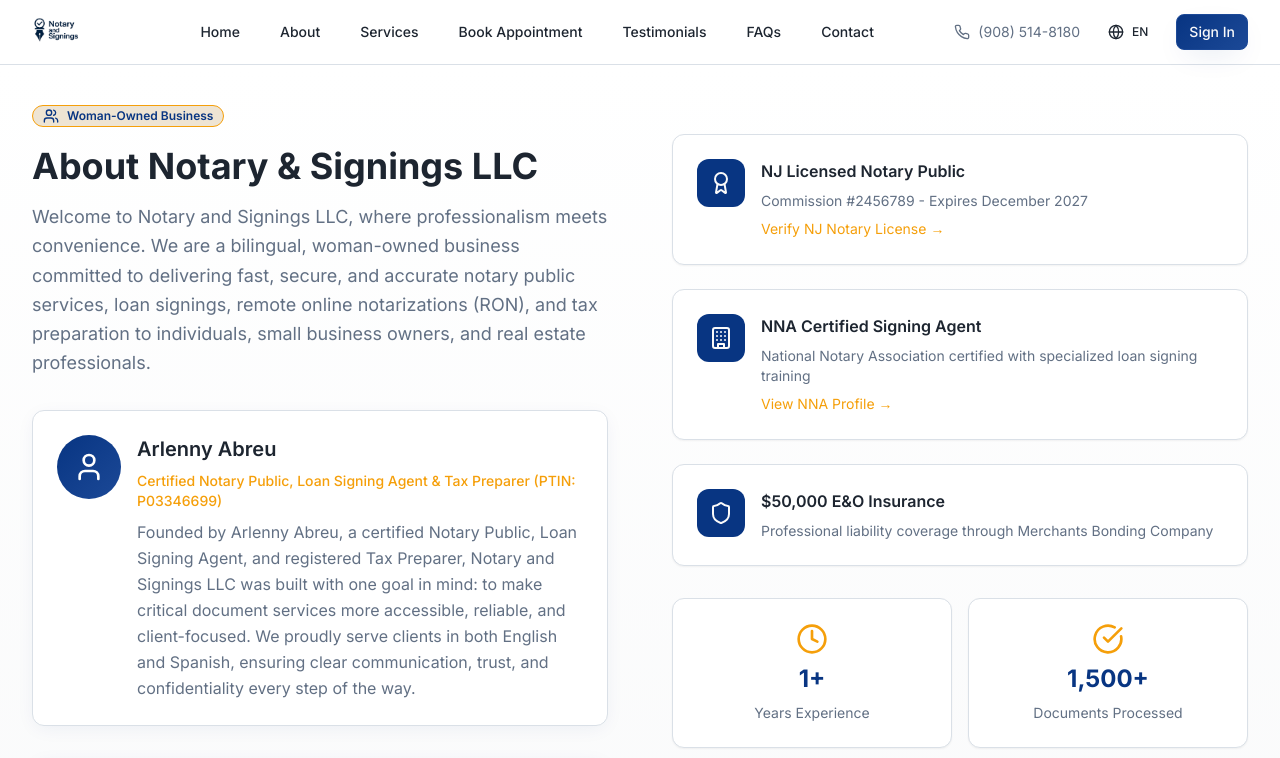
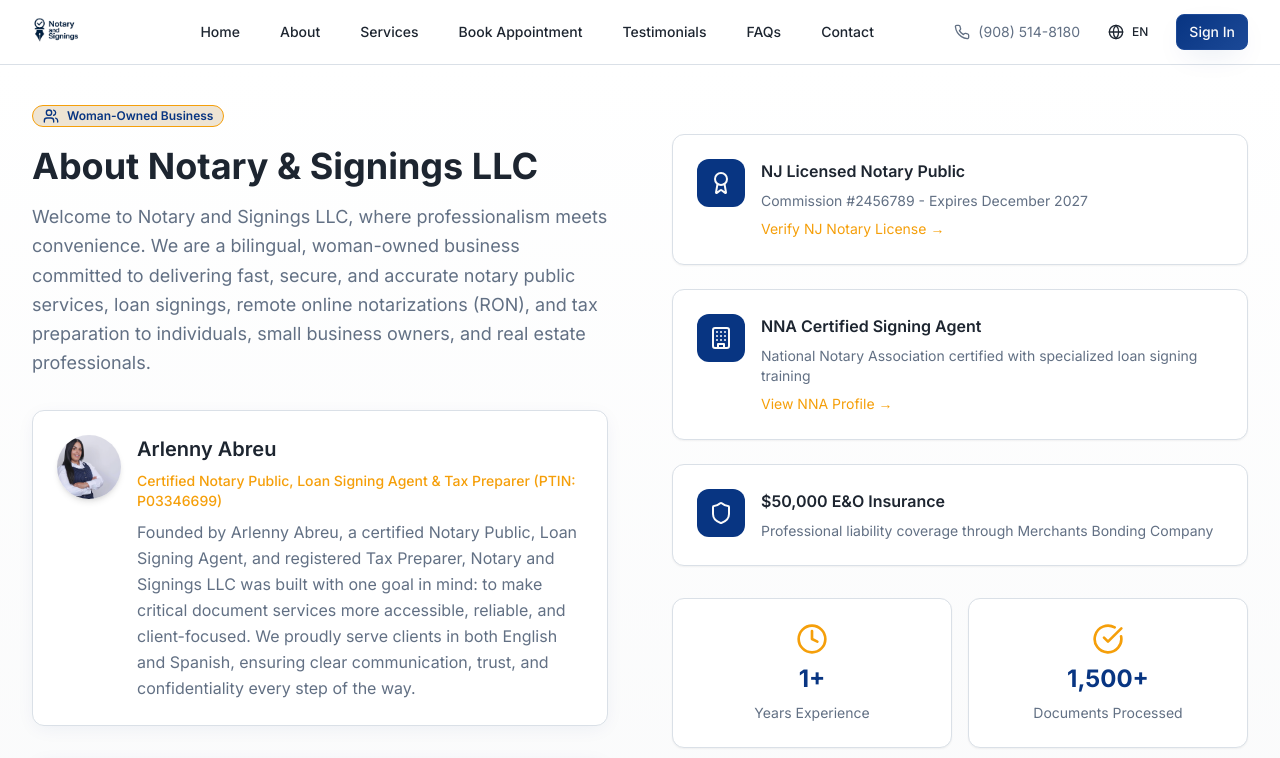
Before and after one commit to notaryandsigningsllc/notary-and-signings-llc, a React (Vite) app: page /about in a window 1280 px wide. Shown: the top 758 px of the page. Built offline with nearby package versions, Linux system fonts and the light colour scheme.

Commit message:
Update owner image

```diff
--- a/src/components/AboutSection.tsx
+++ b/src/components/AboutSection.tsx
@@ -2,6 +2,7 @@ import { Button } from "@/components/ui/button";
 import { Card, CardContent } from "@/components/ui/card";
 import { Badge } from "@/components/ui/badge";
 import { Award, Shield, Users, Clock, Star, CheckCircle, BookOpen, Building, User } from "lucide-react";
+import arlenneyPhoto from "@/assets/arlenny-photo.png";
 import { useLanguage } from "@/contexts/LanguageContext";
 export default function AboutSection() {
   const {
@@ -69,8 +70,8 @@ export default function AboutSection() {
             {/* Owner Bio */}
             <div className="bg-card border border-border rounded-lg p-6 shadow-card">
               <div className="flex items-start space-x-4">
-                <div className="w-16 h-16 bg-gradient-primary rounded-full flex items-center justify-center flex-shrink-0">
-                  <User className="w-8 h-8 text-white" />
+                <div className="w-16 h-16 rounded-full overflow-hidden flex-shrink-0 shadow-md">
+                  <img src={arlenneyPhoto} alt="Arlenny Abreu, Owner" className="w-full h-full object-cover" />
                 </div>
                 <div className="space-y-2">
                   <h3 className="text-xl font-semibold text-foreground">{t('about.owner.name')}</h3>
```
Also changed, not shown: src/assets/arlenny-photo.png (added).
